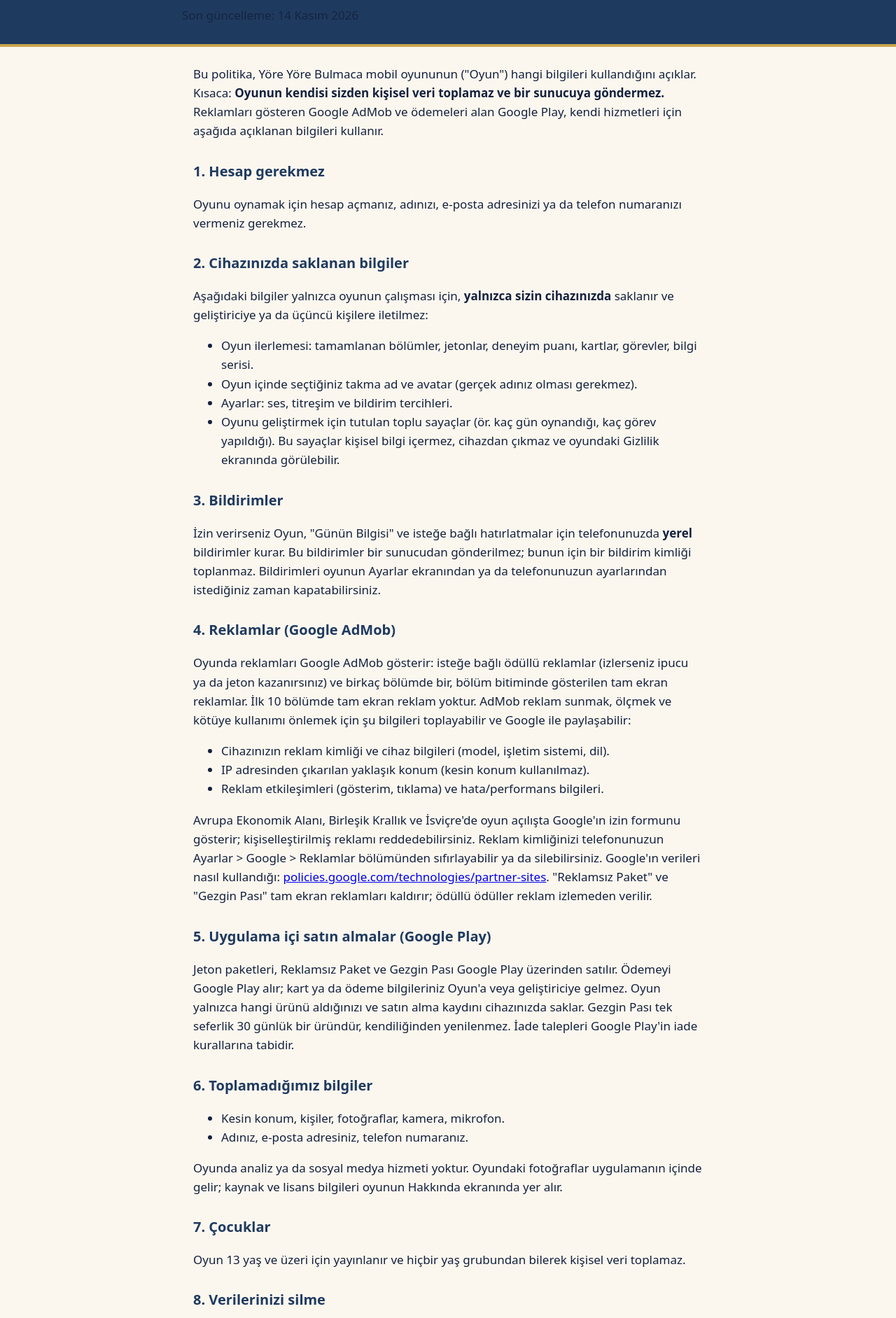
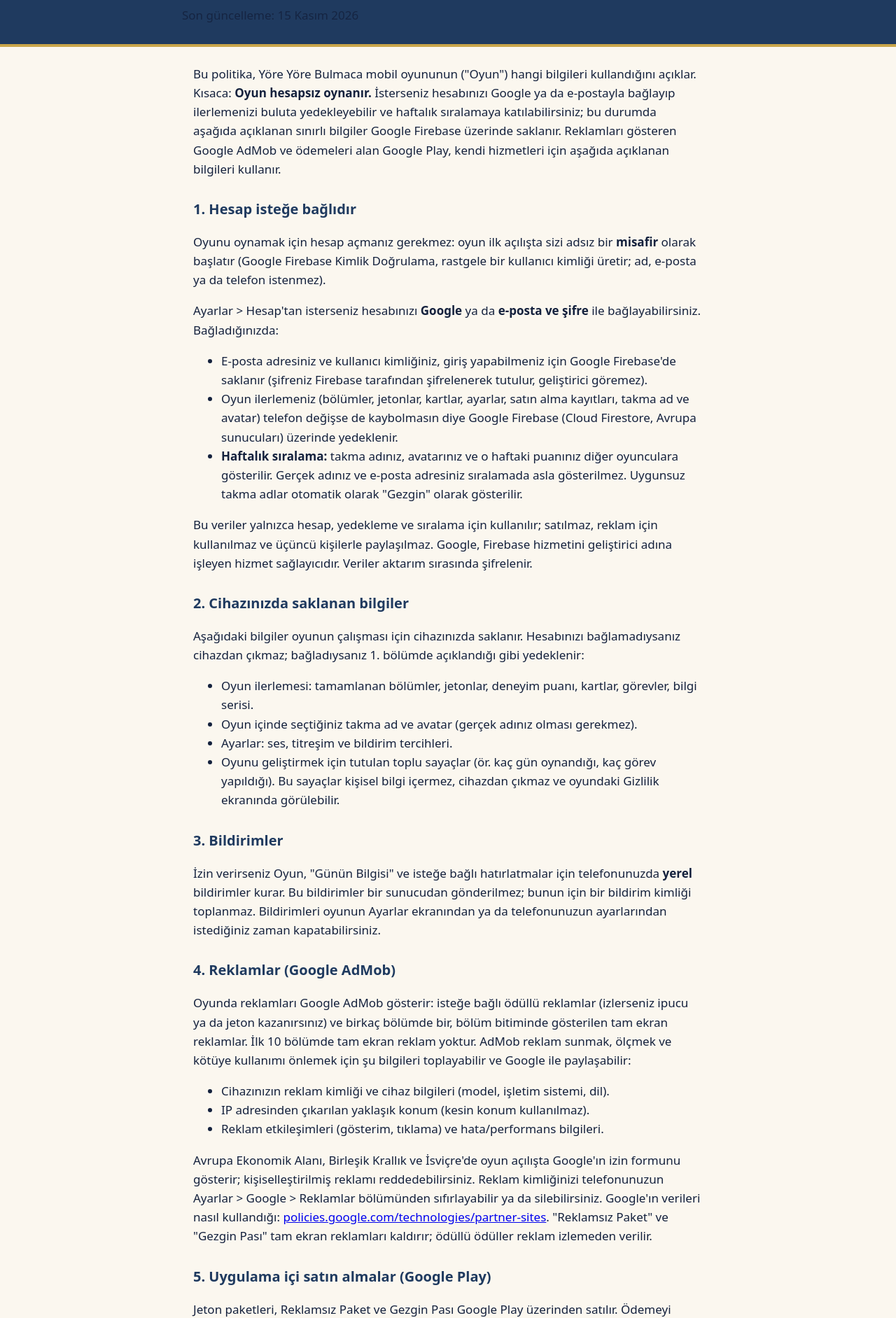
Before and after one commit to Be0s/yore-yore-gizlilik, a plain HTML site: page index.html in a window 1280 px wide. Shown: the part 68-1951 px from the top of the page at 70% size. Drawn offline with Linux system fonts and the light colour scheme.

Commit message:
Hesap, bulut yedek ve sıralama bölümü

```diff
--- a/index.html
+++ b/index.html
@@ -20,16 +20,23 @@
 <body>
 <header>
   <h1>Yöre Yöre Bulmaca · Gizlilik Politikası</h1>
-  <p>Son güncelleme: 14 Kasım 2026</p>
+  <p>Son güncelleme: 15 Kasım 2026</p>
 </header>
 <main>
-  <p>Bu politika, Yöre Yöre Bulmaca mobil oyununun ("Oyun") hangi bilgileri kullandığını açıklar. Kısaca: <strong>Oyunun kendisi sizden kişisel veri toplamaz ve bir sunucuya göndermez.</strong> Reklamları gösteren Google AdMob ve ödemeleri alan Google Play, kendi hizmetleri için aşağıda açıklanan bilgileri kullanır.</p>
+  <p>Bu politika, Yöre Yöre Bulmaca mobil oyununun ("Oyun") hangi bilgileri kullandığını açıklar. Kısaca: <strong>Oyun hesapsız oynanır.</strong> İsterseniz hesabınızı Google ya da e-postayla bağlayıp ilerlemenizi buluta yedekleyebilir ve haftalık sıralamaya katılabilirsiniz; bu durumda aşağıda açıklanan sınırlı bilgiler Google Firebase üzerinde saklanır. Reklamları gösteren Google AdMob ve ödemeleri alan Google Play, kendi hizmetleri için aşağıda açıklanan bilgileri kullanır.</p>
 
-  <h2>1. Hesap gerekmez</h2>
-  <p>Oyunu oynamak için hesap açmanız, adınızı, e-posta adresinizi ya da telefon numaranızı vermeniz gerekmez.</p>
+  <h2>1. Hesap isteğe bağlıdır</h2>
+  <p>Oyunu oynamak için hesap açmanız gerekmez: oyun ilk açılışta sizi adsız bir <strong>misafir</strong> olarak başlatır (Google Firebase Kimlik Doğrulama, rastgele bir kullanıcı kimliği üretir; ad, e-posta ya da telefon istenmez).</p>
+  <p>Ayarlar &gt; Hesap'tan isterseniz hesabınızı <strong>Google</strong> ya da <strong>e-posta ve şifre</strong> ile bağlayabilirsiniz. Bağladığınızda:</p>
+  <ul>
+    <li>E-posta adresiniz ve kullanıcı kimliğiniz, giriş yapabilmeniz için Google Firebase'de saklanır (şifreniz Firebase tarafından şifrelenerek tutulur, geliştirici göremez).</li>
+    <li>Oyun ilerlemeniz (bölümler, jetonlar, kartlar, ayarlar, satın alma kayıtları, takma ad ve avatar) telefon değişse de kaybolmasın diye Google Firebase (Cloud Firestore, Avrupa sunucuları) üzerinde yedeklenir.</li>
+    <li><strong>Haftalık sıralama:</strong> takma adınız, avatarınız ve o haftaki puanınız diğer oyunculara gösterilir. Gerçek adınız ve e-posta adresiniz sıralamada asla gösterilmez. Uygunsuz takma adlar otomatik olarak "Gezgin" olarak gösterilir.</li>
+  </ul>
+  <p>Bu veriler yalnızca hesap, yedekleme ve sıralama için kullanılır; satılmaz, reklam için kullanılmaz ve üçüncü kişilerle paylaşılmaz. Google, Firebase hizmetini geliştirici adına işleyen hizmet sağlayıcıdır. Veriler aktarım sırasında şifrelenir.</p>
 
   <h2>2. Cihazınızda saklanan bilgiler</h2>
-  <p>Aşağıdaki bilgiler yalnızca oyunun çalışması için, <strong>yalnızca sizin cihazınızda</strong> saklanır ve geliştiriciye ya da üçüncü kişilere iletilmez:</p>
+  <p>Aşağıdaki bilgiler oyunun çalışması için cihazınızda saklanır. Hesabınızı bağlamadıysanız cihazdan çıkmaz; bağladıysanız 1. bölümde açıklandığı gibi yedeklenir:</p>
   <ul>
     <li>Oyun ilerlemesi: tamamlanan bölümler, jetonlar, deneyim puanı, kartlar, görevler, bilgi serisi.</li>
     <li>Oyun içinde seçtiğiniz takma ad ve avatar (gerçek adınız olması gerekmez).</li>
@@ -55,22 +62,23 @@
   <h2>6. Toplamadığımız bilgiler</h2>
   <ul>
     <li>Kesin konum, kişiler, fotoğraflar, kamera, mikrofon.</li>
-    <li>Adınız, e-posta adresiniz, telefon numaranız.</li>
+    <li>Telefon numaranız; hesap bağlamadıysanız adınız ya da e-posta adresiniz.</li>
   </ul>
   <p>Oyunda analiz ya da sosyal medya hizmeti yoktur. Oyundaki fotoğraflar uygulamanın içinde gelir; kaynak ve lisans bilgileri oyunun Hakkında ekranında yer alır.</p>
 
   <h2>7. Çocuklar</h2>
   <p>Oyun 13 yaş ve üzeri için yayınlanır ve hiçbir yaş grubundan bilerek kişisel veri toplamaz.</p>
 
-  <h2>8. Verilerinizi silme</h2>
-  <p>Oyunun Ayarlar ekranındaki "İlerlemeyi sıfırla" seçeneği oyun ilerlemenizi siler. Satın aldığınız ürünler sıfırlamada korunur. Oyunu cihazınızdan kaldırdığınızda cihazdaki bütün oyun kayıtları da silinir. Geliştiricide sizinle ilgili saklanan bir kayıt bulunmaz; Google'ın sakladığı reklam ve ödeme verileri için Google hesabınızın ayarlarını kullanabilirsiniz.</p>
+  <h2>8. Verilerinizi ve hesabınızı silme</h2>
+  <p><strong>Hesabı silme:</strong> Oyunda Ayarlar &gt; Hesap &gt; "Hesabımı sil" ile hesabınızı, buluttaki yedeğinizi ve sıralamadaki kaydınızı hemen ve kalıcı olarak silebilirsiniz. Uygulamaya erişiminiz yoksa <a href="hesap-silme.html">hesap silme sayfasındaki</a> adımlarla e-postayla silme talep edebilirsiniz; talepler en geç 30 gün içinde yerine getirilir.</p>
+  <p>Ayarlar ekranındaki "İlerlemeyi sıfırla" seçeneği cihazdaki oyun ilerlemenizi siler (satın aldığınız ürünler korunur). Oyunu cihazınızdan kaldırdığınızda cihazdaki bütün oyun kayıtları silinir. Google'ın sakladığı reklam ve ödeme verileri için Google hesabınızın ayarlarını kullanabilirsiniz.</p>
 
   <h2>9. Değişiklikler</h2>
-  <p>Oyuna veri kullanan yeni bir özellik eklenirse bu politika önceden güncellenir ve değişiklik bu sayfada tarihiyle belirtilir. 14 Kasım 2026: reklam (Google AdMob) ve uygulama içi satın alma (Google Play) bölümleri eklendi.</p>
+  <p>Oyuna veri kullanan yeni bir özellik eklenirse bu politika önceden güncellenir ve değişiklik bu sayfada tarihiyle belirtilir. 14 Kasım 2026: reklam (Google AdMob) ve uygulama içi satın alma (Google Play) bölümleri eklendi. 15 Kasım 2026: isteğe bağlı hesap, bulut yedekleme ve haftalık sıralama (Google Firebase) eklendi.</p>
 
   <h2>10. İletişim</h2>
   <p>Sorularınız için: <strong><a href="mailto:ardiclib@gmail.com">ardiclib@gmail.com</a></strong></p>
-  <p class="muted">Geliştirici: Yöre Yöre Bulmaca</p>
+  <p class="muted">Geliştirici: Ardıçlı Studio</p>
 </main>
 </body>
 </html>
```
